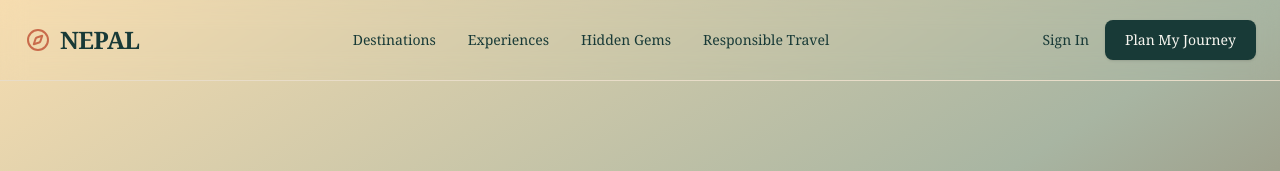
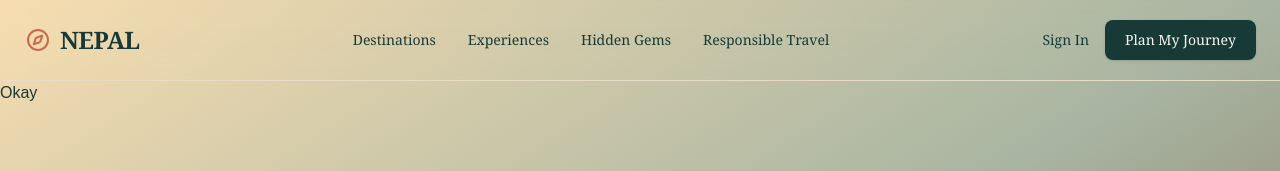
Before and after one commit to bijayjha2025/Travel_Planner, a React (Vite) app in the folder frontend/: page / in a window 1280 px wide. Shown: the top 171 px of the page. Built offline with nearby package versions, Linux system fonts and the light colour scheme; a web font is replaced by a local one.

Commit message:
navbar fix

```diff
--- a/frontend/src/App.jsx
+++ b/frontend/src/App.jsx
@@ -1,12 +1,25 @@
 import { Navbar } from './components/layout/navbar.jsx'
+import  Home  from './pages/home.jsx'
+import Planner from './pages/planner.jsx'
+import Login from './pages/login.jsx'
+
+import { BrowserRouter, Routes, Route } from 'react-router-dom'
+
+
 function App() {
 
   return (
-    <>
+    <BrowserRouter>
     <div className='min-h-screen bg-gradient-to-br from-[#f7ddb0] via-[#A8B5A2] to-[#7A5C45]'>
      <Navbar />
+
+     <Routes>
+       <Route path='/' element={<Home />} />
+       <Route path='/planner' element={<Planner />} />
+       <Route path='/login' element={<Login />} />
+     </Routes>
     </div>
-    </>
+    </BrowserRouter>
   )
 }
 
--- a/frontend/src/pages/home.jsx
+++ b/frontend/src/pages/home.jsx
@@ -0,0 +1,10 @@
+function Home(){
+
+    return(
+        <p>Okay</p>
+    )
+
+}
+
+
+export default Home
```
